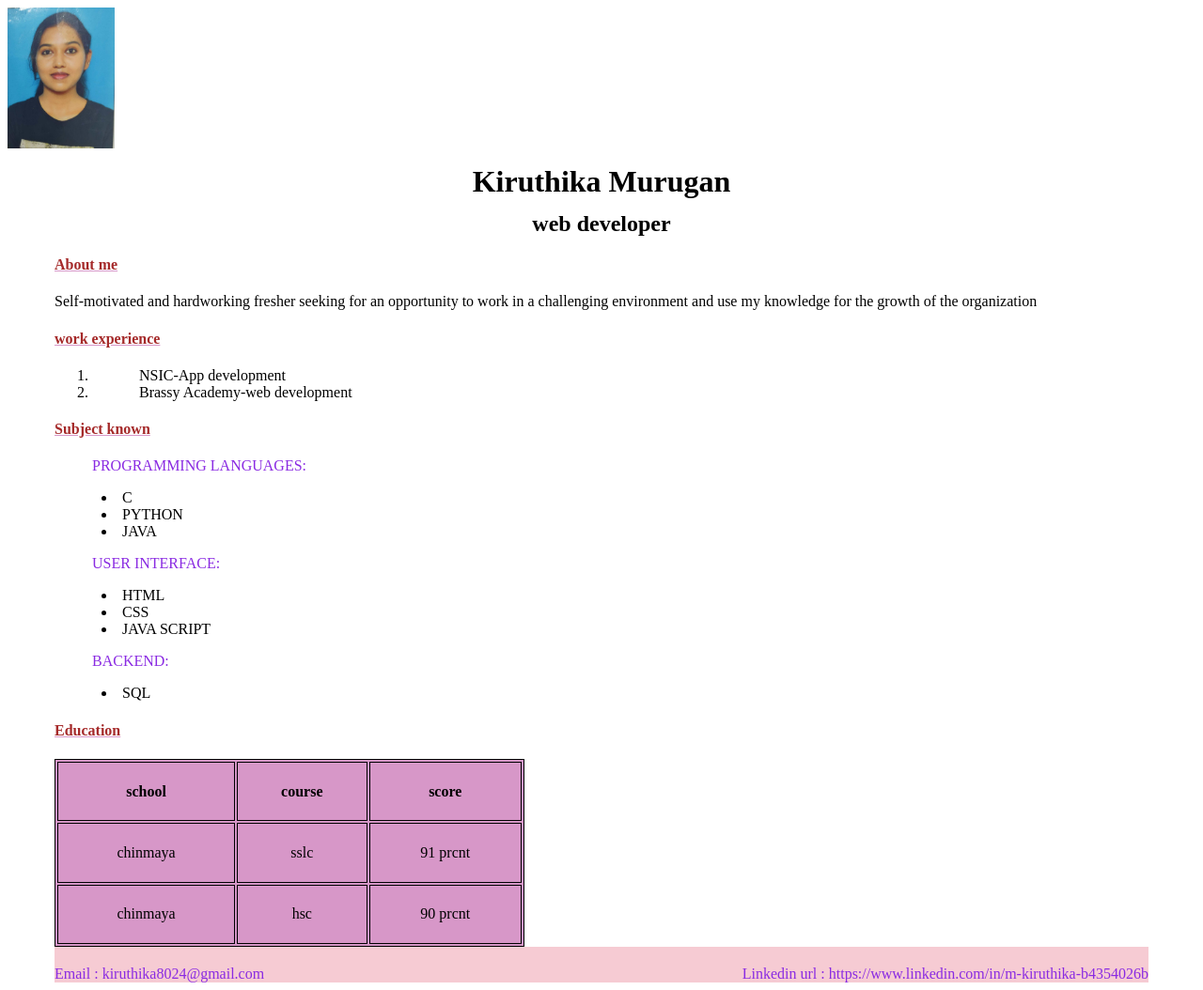
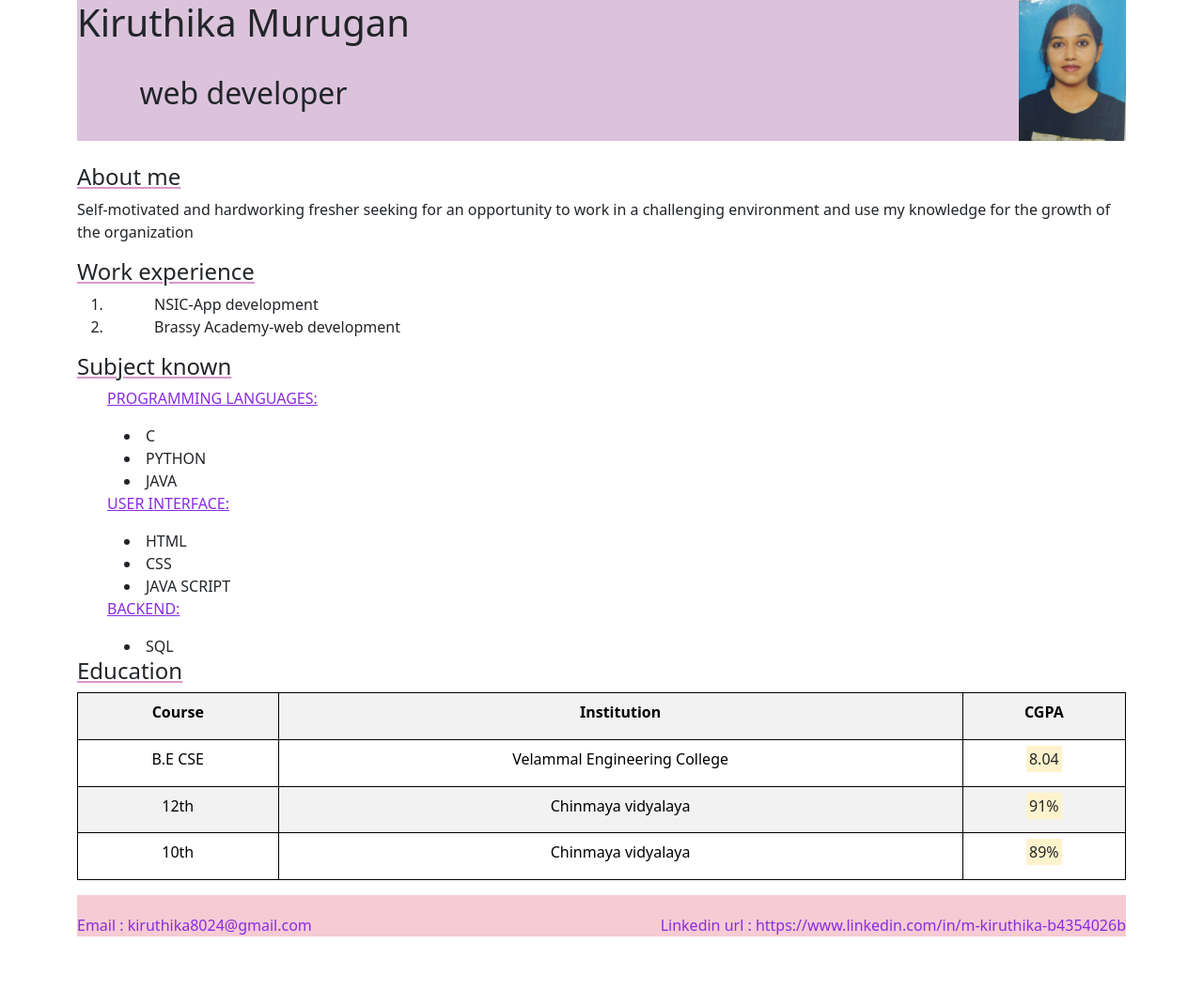
Before and after one commit to Kiruthikamurugan23/portfolio, a plain HTML site: page web dev/day 1/task 1/index.html in a window 1280 px wide. Shown: the whole page at 94% size. After the commit the page ends 997 px from the top, so only its background shows below. Drawn offline with nearby package versions, Linux system fonts and the light colour scheme.

Commit message:
Update index.html

```diff
--- a/web dev/day 1/task 1/index.html
+++ b/web dev/day 1/task 1/index.html
@@ -1,68 +1,89 @@
 <!DOCTYPE html>
 <html lang="en">
+
 <head>
     <meta charset="UTF-8">
     <meta name="viewport" content="width=device-width, initial-scale=1.0">
     <link rel="stylesheet" href="style.css">
+    <link href="https://cdn.jsdelivr.net/npm/bootstrap@5.3.2/dist/css/bootstrap.min.css" rel="stylesheet">
+    <script src="https://cdn.jsdelivr.net/npm/bootstrap@5.3.2/dist/js/bootstrap.bundle.min.js"></script>
     <title>RESUME</title>
-    <img src="kiru.jpg">
+
     <style>
-        table, th, td {
-          border:1px solid black;
+        table,
+        th,
+        td {
+            border: 1px solid black;
         }
     </style>
+</head>
 
 <body>
+
     <div class="container">
-    <h1 >Kiruthika Murugan</h1>
+        <div class="jumbotron">
+            <div>
+                <h1>Kiruthika Murugan</h1><br>
                 <h2>web developer</h2>
-    <h4>About me</h4>
+            </div><img src="kiru.jpg">
+        </div>
+        <br><h4>About me</h4>
         <p>Self-motivated and hardworking fresher seeking for an opportunity to work in a challenging
             environment and use my knowledge for the growth of the organization
         </p>
-    <h4>work experience</h4>
+        <h4>Work experience</h4>
         <ol>
             <li>NSIC-App development</li>
-    <li>Brassy Academy-web development</li></ol>
+            <li>Brassy Academy-web development</li>
+        </ol>
         <h4>Subject known</h4>
-    <ul>PROGRAMMING LANGUAGES:</ul>
+        <ul><u>PROGRAMMING LANGUAGES:</u></ul>
         <li>C</li>
         <li>PYTHON</li>
         <li>JAVA</li>
 
-    <ul>USER INTERFACE:</ul>
+        <ul><u>USER INTERFACE:</u></ul>
         <li>HTML</li>
         <li>CSS</li>
         <li>JAVA SCRIPT</li>
-        <ul>BACKEND:</ul>
+        <ul><u>BACKEND:</u></ul>
         <li>SQL</li>
         <h4>Education</h4>
-    <table>
+        <table class="table table-striped">
             <tr>
-            <th>school</th>
-            <th>course</th>
-            <th>score</th>
+                <th>Course</th>
+                <th>Institution</th>
+                <th>CGPA</th>
             </tr>
             <tr>
-            <td>chinmaya</td>
-            <td>sslc</td>
-            <td>91 prcnt</td>
+                <td>B.E CSE
+                </td>
+                <td>Velammal Engineering College</td>
+                <td><mark>8.04</mark></td>
             </tr>
             <tr>
-            <td>chinmaya</td>
-            <td>hsc</td>
-            <td>90 prcnt</td>
+                <td>12th</td>
+                <td>Chinmaya vidyalaya </td>
+                <td><mark>91%</mark> </td>
+            </tr>
+            <tr>
+                <td>10th</td>
+                <td>Chinmaya vidyalaya </td>
+                <td><mark>89%</mark> </td>
             </tr>
         </table>
 
-    <div class= gh>
-        <div>Email :  kiruthika8024@gmail.com </div>
+
+    <div class=gh>
+        <div>Email : kiruthika8024@gmail.com </div>
 
         <div>Linkedin url : https://www.linkedin.com/in/m-kiruthika-b4354026b </div>
     </div>
-
+</div>
 </body>
 </head>
+
 </html>
 </div>
+
 </html>
```
Lines whose indentation alone changed are shown as unchanged.
